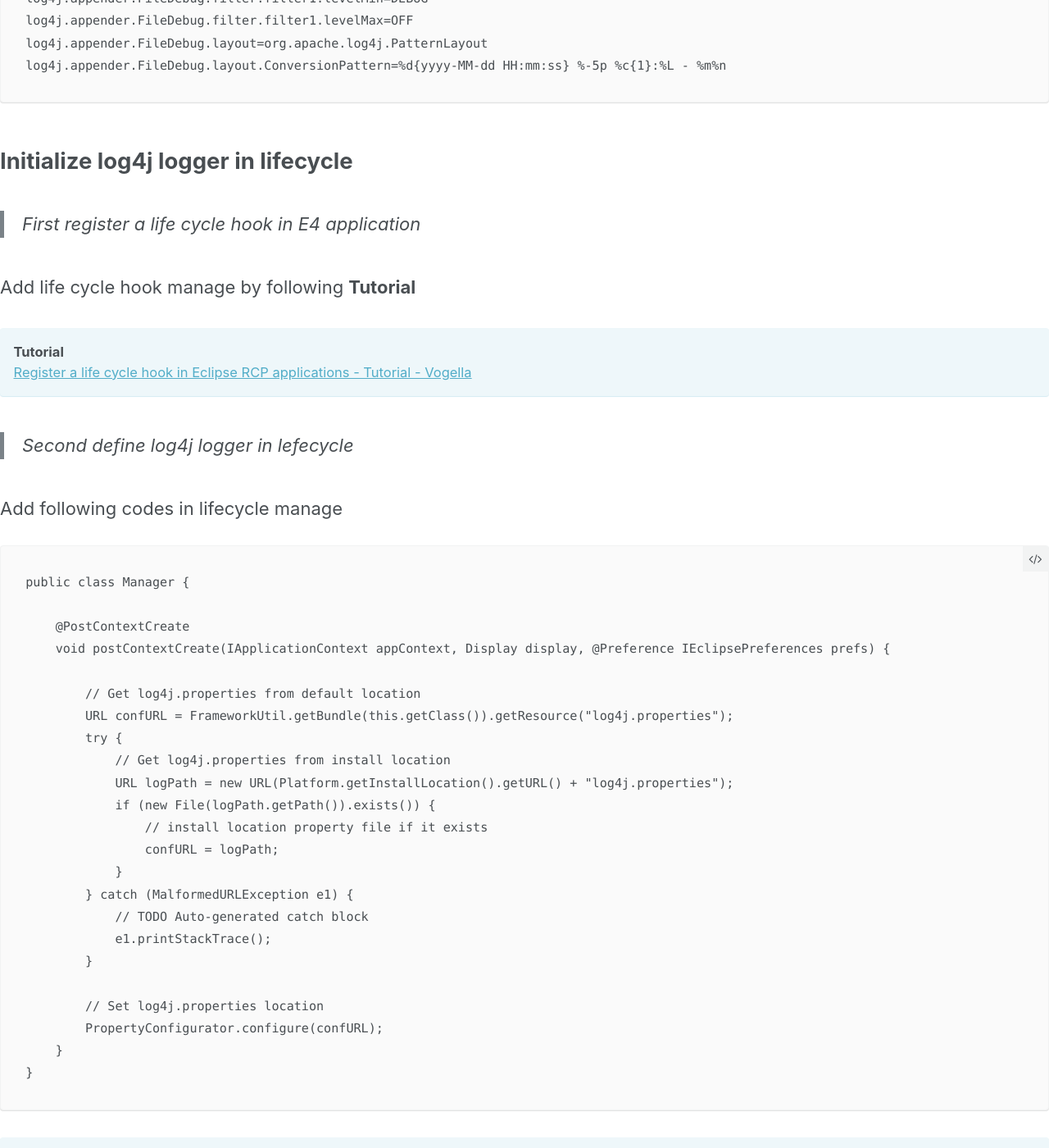
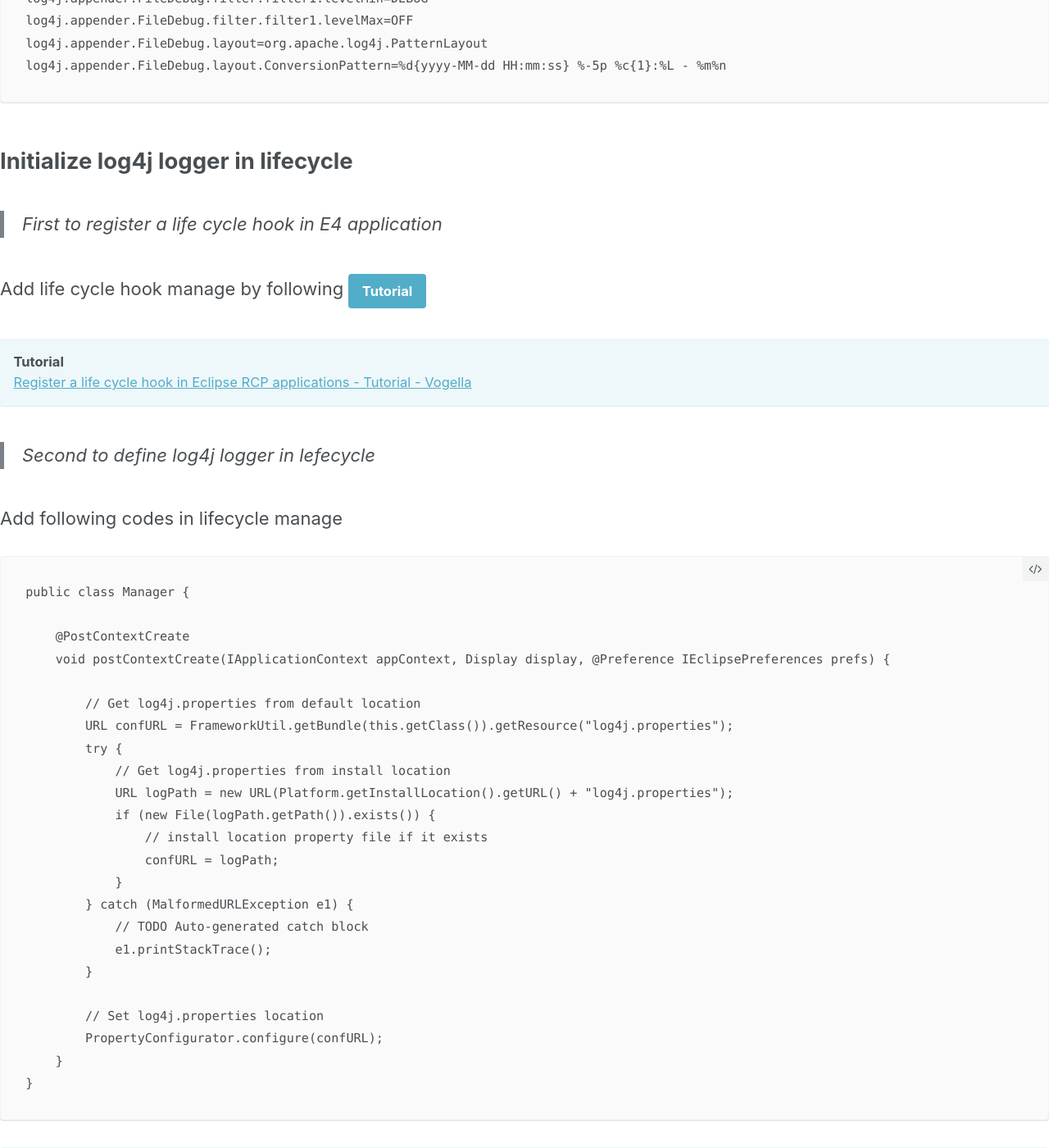
Before and after one commit to element207/element207.github.io, a Jekyll site: the page built from _posts/2017-12-20-Use-log4j-in-E4-application.md, in a window 1280 px wide and 1400 px high, scrolled down 2581 px. Shown: the whole window at 82% size. Built offline with Jekyll 4.4.1, drawn with Linux system fonts in a browser that asks for light colours; our own code applies the rules of GitHub Pages for plain Markdown files; some of the changed text lies outside the part shown.

````diff
--- a/_posts/2017-12-20-Use-log4j-in-E4-application.md
+++ b/_posts/2017-12-20-Use-log4j-in-E4-application.md
@@ -102,15 +102,15 @@ log4j.appender.FileDebug.layout.ConversionPattern=%d{yyyy-MM-dd HH:mm:ss} %-5p %
 ```
 ## Initialize log4j logger in lifecycle
 
-> First register a life cycle hook in E4 application
+> First to register a life cycle hook in E4 application
 
-Add life cycle hook manage by following **Tutorial**
+Add life cycle hook manage by following [**Tutorial**][lifecycle tutorial]{: .btn .btn--info}
 
 **Tutorial**
 [Register a life cycle hook in Eclipse RCP applications - Tutorial - Vogella][lifecycle tutorial]
 {: .notice--info}
 
-> Second define log4j logger in lefecycle
+> Second to define log4j logger in lefecycle
 
 Add following codes in lifecycle manage
 
@@ -149,7 +149,7 @@ the application install location to get more debug information.
 
 ## Get instantiation for logging
 
-> First declare log4j in classes
+> First to declare log4j in classes
 
 ```
 
@@ -164,7 +164,7 @@ public class SampleClass {
 
 ```
 
-> Second use logger
+> Second to use logger
 
 ```
 
````
